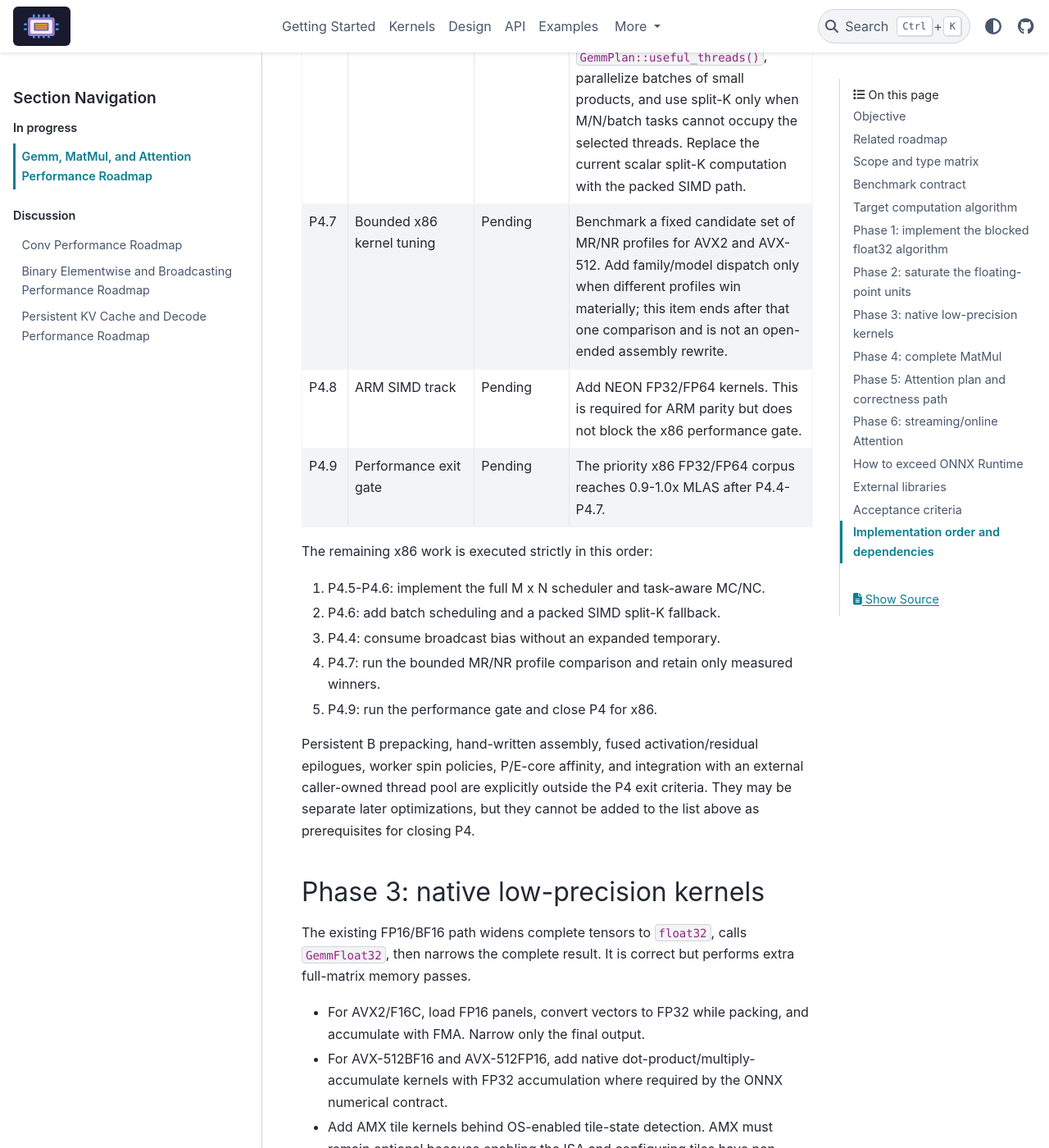
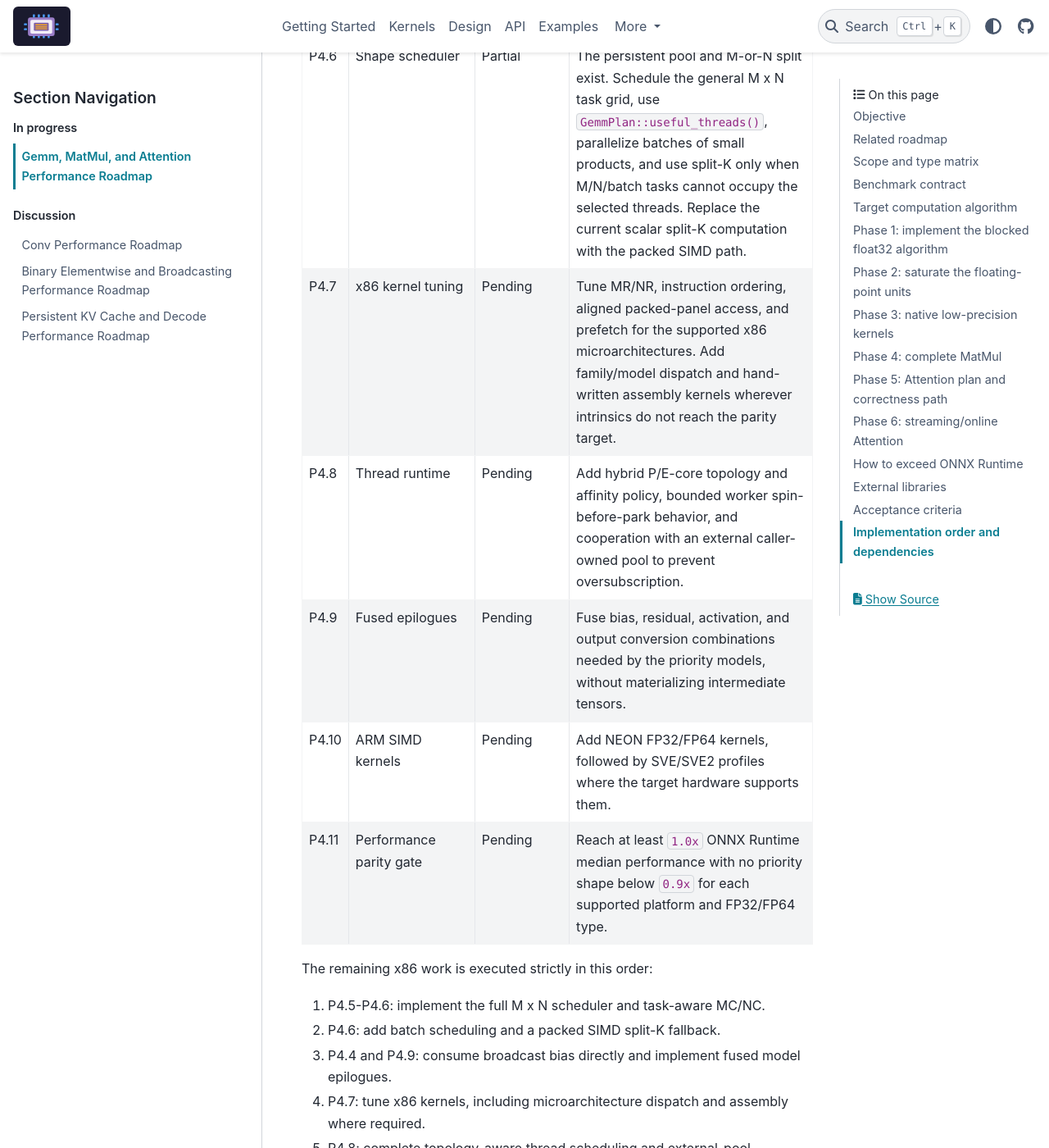
Before and after one commit to xadupre/onnx-light-cpu, a Sphinx documentation site: the page built from docs/next_steps/2026_08_gemm_matmul.rst, in a window 1280 px wide and 1400 px high, scrolled down 7277 px. Shown: the whole window at 82% size. Built offline with Sphinx 7.4.7 and the PyData theme 0.15.4, drawn with Linux system fonts in a browser that asks for light colours; pages that are not in the unit, such as notebooks, are missing from menus; some of the changed text lies outside the part shown.

Commit message:
Require ONNX Runtime parity in GEMM plan
Co-authored-by: Copilot <223556219+Copilot@users.noreply.github.com>

```diff
--- a/docs/design/gemm_kernel_design.rst
+++ b/docs/design/gemm_kernel_design.rst
@@ -97,8 +97,9 @@ The selected values are passed to the five-loop engine rather than being
 descriptive metadata.
 
 The plan selects the general five-loop engine or a direct, skinny-M, skinny-N,
-or split-K path once from the prepared shape. Persistent packed constant panels
-are introduced by a later roadmap step.
+or split-K path once from the prepared shape. It may own constant B in its
+original representation; persistent B prepacking is explicitly excluded from
+the roadmap.
 
 Platform support (x86_64)
 -------------------------
--- a/docs/next_steps/2026_08_gemm_matmul.rst
+++ b/docs/next_steps/2026_08_gemm_matmul.rst
@@ -8,10 +8,12 @@ Gemm, MatMul, and Attention Performance Roadmap
 Objective
 ---------
 
-The objective is to bring ``onnx-light-cpu`` within 10% of ONNX Runtime/MLAS
-for the important ``Gemm``, ``MatMul``, and tensor-based ``Attention``
+The objective is performance parity with the ONNX Runtime CPU execution
+provider for the important ``Gemm``, ``MatMul``, and tensor-based ``Attention``
 workloads, for every supported data type, without sacrificing ONNX correctness.
-This is a catch-up effort with standard ONNX tensors and semantics.
+For GEMM, parity means a corpus median speed-up of at least ``1.0x`` versus
+ONNX Runtime and no priority shape below ``0.9x``. This is a catch-up effort
+with standard ONNX tensors and semantics.
 
 The current implementation is a correctness-first, register-blocked kernel.
 It already has AVX2/AVX-512 paths, K blocking, A/B packing, and parallel
@@ -183,8 +185,8 @@ distinct computational algorithms:
      - Batch outer loop for small independent products; merge batch with M/N
        task dimensions when one product cannot occupy all cores.
    * - Constant B
-     - Persistently packed B panels in the exact format consumed by the chosen
-       micro-kernel.
+     - Plan-owned B in its original tensor representation. Persistent
+       prepacking is the sole optimization excluded from this roadmap.
    * - Extremely large K with small M/N
      - Split K only when M/N/batch parallelism is insufficient, then combine
        partial accumulators in a controlled reduction.
@@ -200,7 +202,7 @@ limits are known. It should contain:
 * MC/NC/KC and MR/NR;
 * typed function pointers for packing, micro-kernel, and epilogue;
 * the parallel decomposition and useful thread count;
-* persistent packed constant panels when B is an initializer.
+* plan-owned constant B storage when B is an initializer.
 
 The execution path then invokes the plan directly. This removes repeated
 selection, but its main benefit is enabling the correct algorithm and data
@@ -259,9 +261,8 @@ Phase 2: saturate the floating-point units
 Parallel execution
 ~~~~~~~~~~~~~~~~~~
 
-P4 has the following fixed execution ledger. This list is the complete P4
-scope; an optimization not listed here must not silently become a new P4 exit
-requirement.
+P4 has the following fixed execution ledger. Every item is mandatory for P4
+completion except persistent B prepacking, which is explicitly excluded.
 
 .. list-table::
    :header-rows: 1
@@ -305,36 +306,51 @@ requirement.
        the selected threads. Replace the current scalar split-K computation
        with the packed SIMD path.
    * - P4.7
-     - Bounded x86 kernel tuning
+     - x86 kernel tuning
      - Pending
-     - Benchmark a fixed candidate set of MR/NR profiles for AVX2 and AVX-512.
-       Add family/model dispatch only when different profiles win materially;
-       this item ends after that one comparison and is not an open-ended
-       assembly rewrite.
+     - Tune MR/NR, instruction ordering, aligned packed-panel access, and
+       prefetch for the supported x86 microarchitectures. Add family/model
+       dispatch and hand-written assembly kernels wherever intrinsics do not
+       reach the parity target.
    * - P4.8
-     - ARM SIMD track
+     - Thread runtime
      - Pending
-     - Add NEON FP32/FP64 kernels. This is required for ARM parity but does not
-       block the x86 performance gate.
+     - Add hybrid P/E-core topology and affinity policy, bounded worker
+       spin-before-park behavior, and cooperation with an external caller-owned
+       pool to prevent oversubscription.
    * - P4.9
-     - Performance exit gate
+     - Fused epilogues
      - Pending
-     - The priority x86 FP32/FP64 corpus reaches 0.9-1.0x MLAS after P4.4-P4.7.
+     - Fuse bias, residual, activation, and output conversion combinations
+       needed by the priority models, without materializing intermediate
+       tensors.
+   * - P4.10
+     - ARM SIMD kernels
+     - Pending
+     - Add NEON FP32/FP64 kernels, followed by SVE/SVE2 profiles where the
+       target hardware supports them.
+   * - P4.11
+     - Performance parity gate
+     - Pending
+     - Reach at least ``1.0x`` ONNX Runtime median performance with no priority
+       shape below ``0.9x`` for each supported platform and FP32/FP64 type.
 
 The remaining x86 work is executed strictly in this order:
 
 1. P4.5-P4.6: implement the full M x N scheduler and task-aware MC/NC.
 2. P4.6: add batch scheduling and a packed SIMD split-K fallback.
-3. P4.4: consume broadcast bias without an expanded temporary.
-4. P4.7: run the bounded MR/NR profile comparison and retain only measured
-   winners.
-5. P4.9: run the performance gate and close P4 for x86.
+3. P4.4 and P4.9: consume broadcast bias directly and implement fused model
+   epilogues.
+4. P4.7: tune x86 kernels, including microarchitecture dispatch and assembly
+   where required.
+5. P4.8: complete topology-aware thread scheduling and external-pool
+   cooperation.
+6. P4.10: complete ARM SIMD kernels.
+7. P4.11: run the parity gate; continue tuning the failed ledger item until
+   every platform/type target passes.
 
-Persistent B prepacking, hand-written assembly, fused activation/residual
-epilogues, worker spin policies, P/E-core affinity, and integration with an
-external caller-owned thread pool are explicitly outside the P4 exit criteria.
-They may be separate later optimizations, but they cannot be added to the list
-above as prerequisites for closing P4.
+Persistent B prepacking is the **only** excluded optimization. No other
+performance work may be deferred while the parity gate remains unmet.
 
 Phase 3: native low-precision kernels
 --------------------------------------
@@ -469,15 +485,6 @@ to verify, not guarantees.
      - Expected gain over MLAS
      - Conditions and quantitative bound
      - Estimated effort
-   * - Persistent prepacking
-     - **0-5% execution gain** in the usual case; **1.2-5x faster session
-       preparation** if packed data is serialized or shared.
-     - MLAS already prepacks many constant weights, so merely caching B is a
-       parity requirement, not a likely execution-time advantage. A gain
-       requires sharing one packed representation across sessions, removing a
-       repack MLAS still performs, or using a more shape-specific format.
-       Packed-weight storage is typically **1.0-1.5x** the original weight size.
-     - 3-5 engineering days.
    * - Full shape specialization
      - **2-10%** normally; **10-20%** on stable skinny or tail-heavy shapes.
      - Instantiate loop order, MC/NC/KC, MR/NR, packing format, micro-kernel,
@@ -535,11 +542,11 @@ to verify, not guarantees.
      - 10-20 days after the GEMM primitives and correctness path exist.
 
 These gains are not additive. Shape specialization and autotuning often choose
-the same improvement, while prepacking is a prerequisite for the specialized
-constant-weight path. A credible target sequence is:
+the same improvement. A credible target sequence is:
 
-1. reach **0.9-1.0x MLAS** with the generic blocked algorithm;
-2. reach **1.05-1.15x MLAS** through shape specialization and tuning;
+1. reach at least **1.0x ONNX Runtime** median performance with the generic
+   blocked algorithm and tuned scheduler;
+2. reach **1.05-1.15x ONNX Runtime** through shape specialization and tuning;
 3. target **1.2-1.8x** on fused or tiny-batch workloads;
 4. reserve gains above **2x** for workloads with exploitable sparsity,
    low-rank structure, very large collections of tiny matrices, or an
@@ -551,9 +558,9 @@ External libraries
 OpenBLAS, BLIS, oneDNN, and vendor BLAS libraries are useful as performance
 oracles and optional large-matrix fallbacks. They do not remove the need for
 internal kernels: small inference shapes, FP16/BF16/quantized types, constant
-weight prepacking, and fused epilogues are precisely where a model-aware
-runtime can win. Any optional dependency must have a deterministic internal
-fallback and must not create a second competing thread pool.
+weights, and fused epilogues are precisely where a model-aware runtime can win.
+Any optional dependency must have a deterministic internal fallback and must
+not create a second competing thread pool.
 
 Acceptance criteria
 -------------------
@@ -568,8 +575,8 @@ Acceptance criteria
      - ONNX backend and differential tests pass for every type, shape,
        transpose, broadcast, alpha/beta, bias, empty-dimension, and tail case.
    * - FP32/FP64 parity
-     - Median end-to-end time is no worse than 1.10x MLAS on the priority shape
-       corpus; every larger regression is documented with a kernel breakdown.
+     - Median speed-up is at least 1.0x versus ONNX Runtime on the priority
+       shape corpus, with no priority shape below 0.9x.
    * - Low precision parity
      - FP16, BF16, and INT8 meet the same target on hardware with native
        support; fallback paths remain correct and avoid full-matrix conversion
@@ -585,8 +592,8 @@ Acceptance criteria
      - The optimized path never materializes the complete score or probability
        tensor; temporary memory is bounded by worker count and Br x Bc blocks.
    * - Attention parity
-     - Median prefill latency is no worse than 1.10x ONNX Runtime on the
-       priority model/context corpus with the same thread count.
+     - Median speed-up is at least 1.0x versus ONNX Runtime on the priority
+       model/context corpus, with no priority case below 0.9x.
    * - Data movement
      - Every dynamic A panel and constant B panel is packed no more often than
        required by the selected loop nest; low-precision paths avoid
@@ -663,9 +670,10 @@ require measurements on dedicated hardware.
        <https://github.com/xadupre/onnx-light-cpu/pull/140>`_
    * - P4
      - FMA/AVX2/AVX-512/ARM micro-kernels and tuned scheduler.
-     - Priority FP32/FP64 corpus reaches 0.9-1.0x MLAS.
+     - Priority FP32/FP64 corpus reaches at least 1.0x ONNX Runtime median
+       performance with no priority shape below 0.9x.
      - P3.
-     - P4.1-P4.3 implemented; P4.4-P4.6 partial; P4.7-P4.9 pending. The fixed
+     - P4.1-P4.3 implemented; P4.4-P4.6 partial; P4.7-P4.11 pending. The fixed
        scope and exact remaining order are defined in the P4 execution ledger
        above.
      - `onnx-light-cpu #133
@@ -686,7 +694,9 @@ require measurements on dedicated hardware.
        <https://github.com/xadupre/onnx-light-cpu/pull/149>`_
    * - P5
      - Native/panel-converted FP16, BF16, and integer paths.
-     - Low-precision corpus reaches 0.9x MLAS where MLAS supports the type.
+     - Low-precision corpus reaches at least 1.0x ONNX Runtime median
+       performance with no priority shape below 0.9x where the type is
+       supported.
      - P3-P4.
      - Planned.
      - TBD.
@@ -699,8 +709,9 @@ require measurements on dedicated hardware.
      - TBD.
    * - P7
      - Online-softmax prefill Attention.
-     - No full score/probability tensor; long-context prefill is within 1.1x of
-       ONNX Runtime with bounded temporary memory.
+     - No full score/probability tensor; median performance is at least 1.0x
+       ONNX Runtime with no priority case below 0.9x and bounded temporary
+       memory.
      - P4 and P6.
      - Planned.
      - TBD.
```
